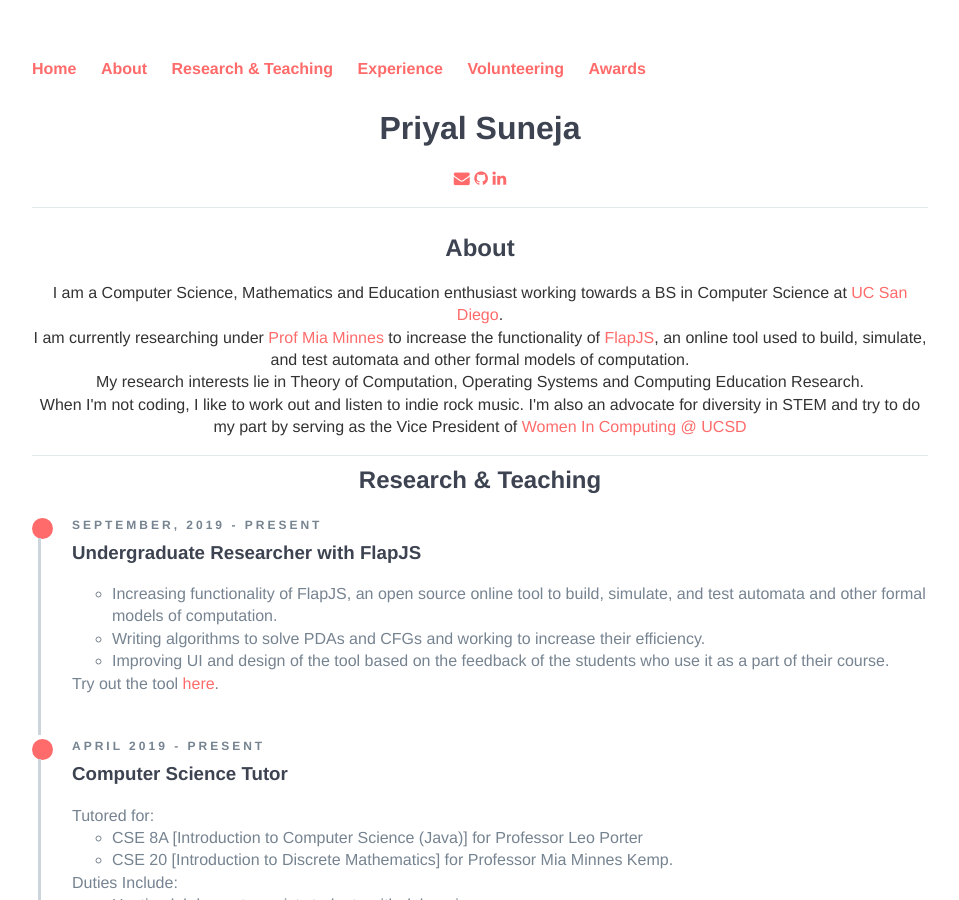
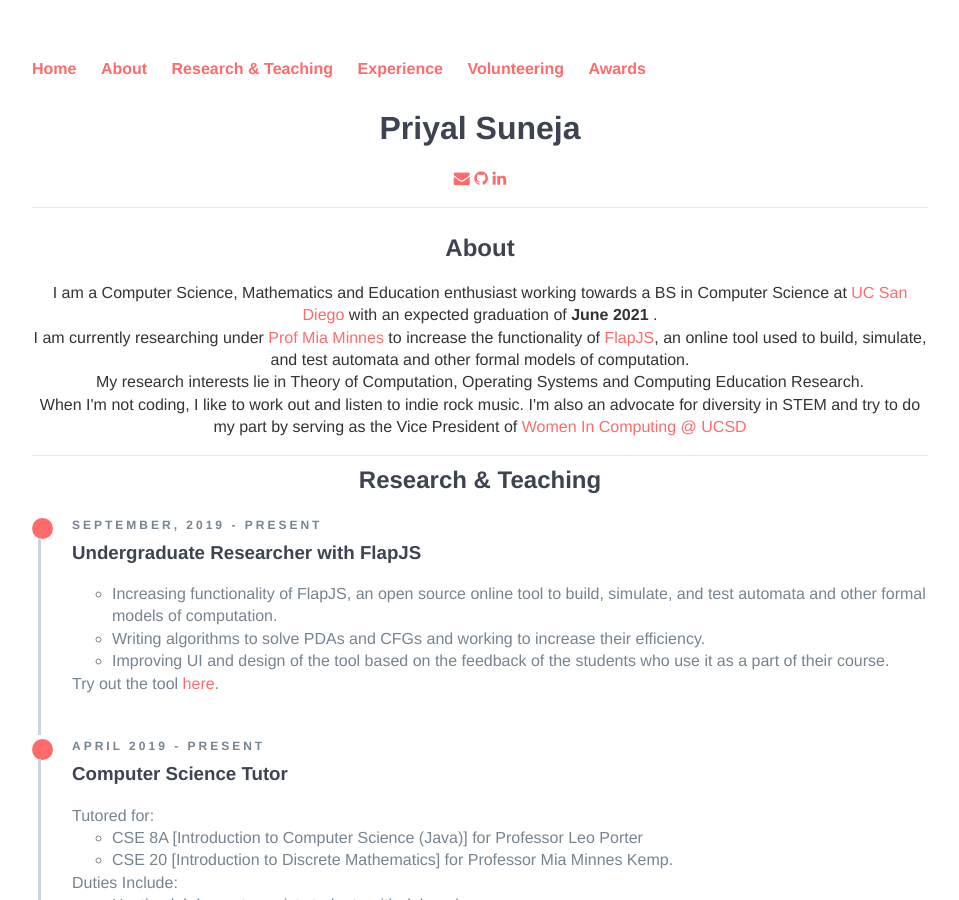
Before and after one commit to p-suneja/p-suneja.github.io, a Jekyll site: the page built from index.html, in a window 1280 px wide and 900 px high. Shown: the whole window, without its empty margins (160-1119 px from the left). Built offline with Jekyll 4.4.1, drawn with Linux system fonts in a browser that asks for light colours; nearby versions of some CDN libraries.

Commit message:
adding graduation date

```diff
--- a/index.html
+++ b/index.html
@@ -11,7 +11,7 @@ title: Priyal's Homepage
 
 <div class="col-md-12 example-title">
 	<a id="ABOUT"><h2>About</h2></a>
-	<p> I am a Computer Science, Mathematics and Education enthusiast working towards a BS in Computer Science at <a href="https://cse.ucsd.edu/" target="_blank">UC San Diego</a>.</p>
+	<p> I am a Computer Science, Mathematics and Education enthusiast working towards a BS in Computer Science at <a href="https://cse.ucsd.edu/" target="_blank">UC San Diego</a> with an expected graduation of <b> June 2021</b> . </p>
 	<p> I am currently researching under <a href="http://cseweb.ucsd.edu/~minnes/" target="_blank">Prof Mia Minnes</a> to increase the functionality of <a href="https://flapjs.github.io/FLAPJS-WebApp/" target="_blank">FlapJS</a>, an online tool used to build, simulate, and test automata and other formal models of computation.</p>
 	<p> My research interests lie in Theory of Computation, Operating Systems and Computing Education Research. </p>
 	<p> When I'm not coding, I like to work out and listen to indie rock music. I'm also an advocate for diversity in STEM and try to do my part by serving as the Vice President of <a href="http://wic.ucsd.edu/" target="_blank"> Women In Computing @ UCSD</a> </p>
```
